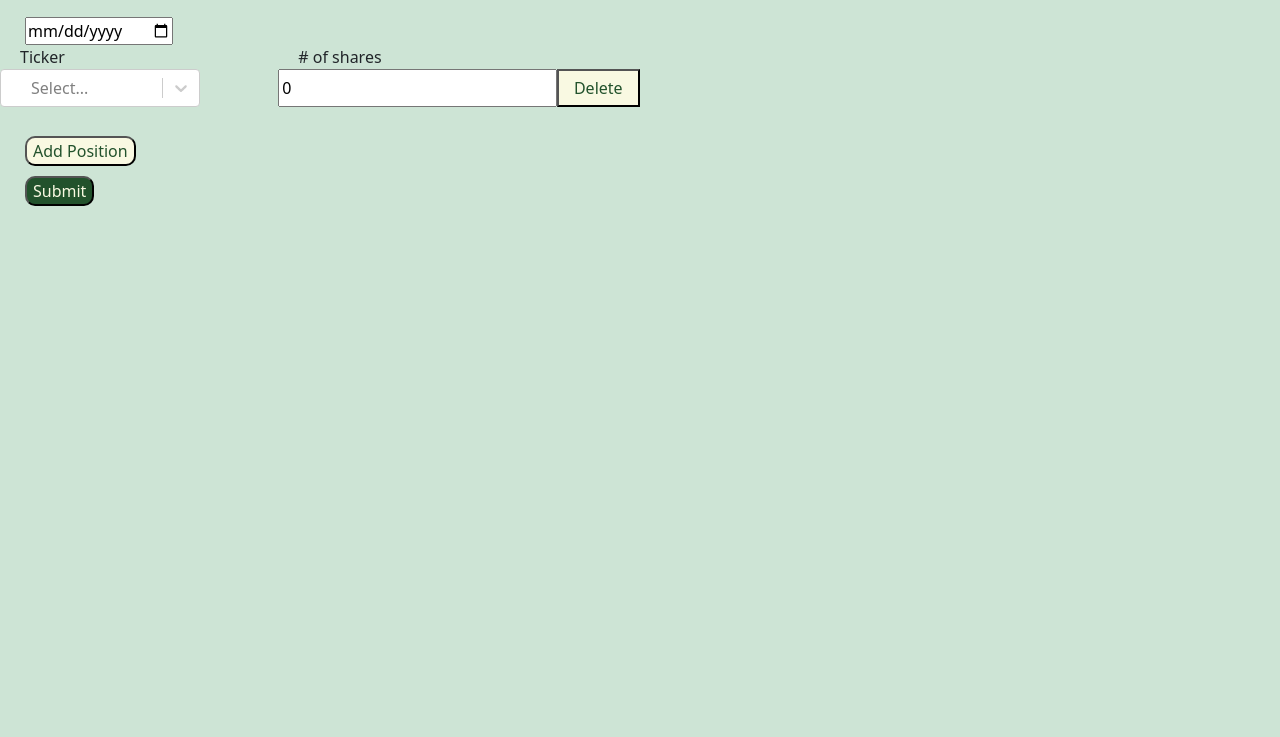
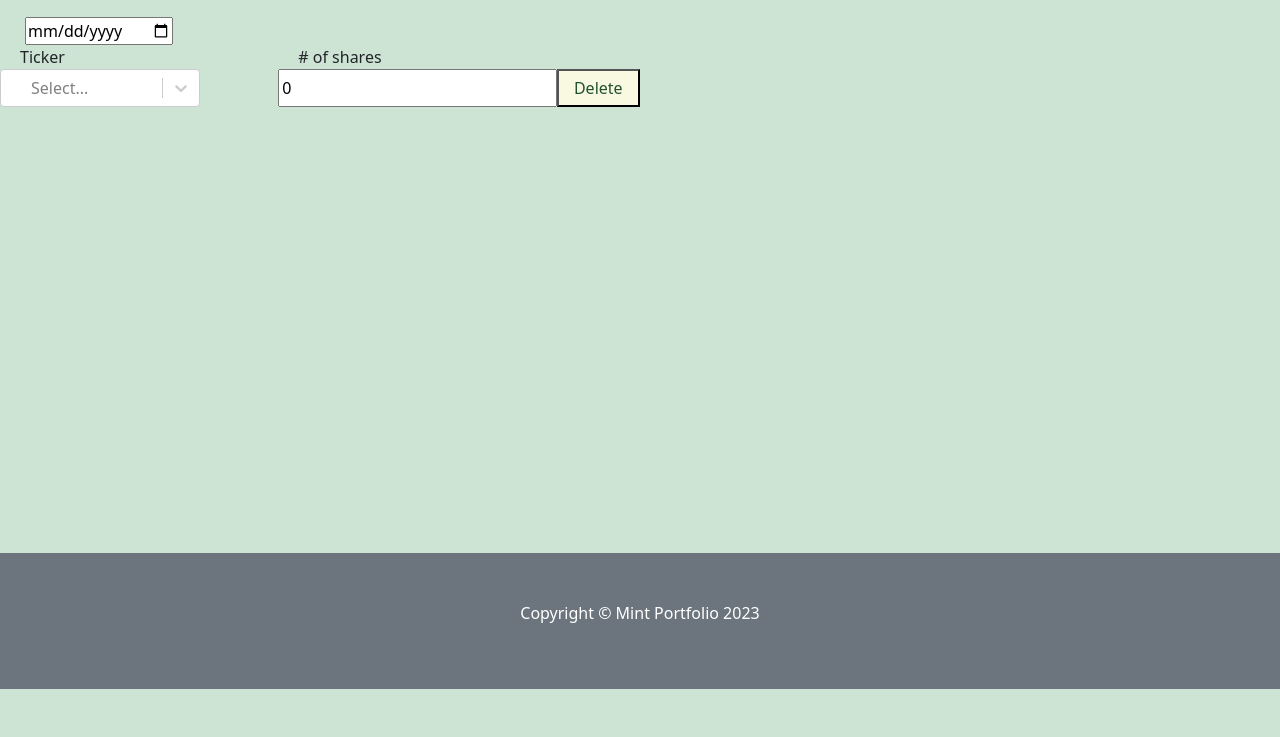
Before and after one commit to emath12/MintPorfolio, a React app in the folder finance_app/: page /select in a window 1280 px wide. Shown: the part 63-800 px from the top of the page. Built offline with nearby package versions, Linux system fonts and the light colour scheme.

Commit message:
Fixed footer & main style in /select

```diff
--- a/finance_app/src/components/user/StockGrid.css
+++ b/finance_app/src/components/user/StockGrid.css
@@ -3,6 +3,28 @@ body,
 #root {
   height: 100%;
   margin: 0;
+}
+
+.SelectPage {
+    background-color: #CDE4D5;
+    width: "100%";
+    height: 100vh;
+    display: flex;
+    flex-direction: column;
+}
+
+.FooterParent {
+    position: relative;
+    width:"100%";
+    right:0px;
+    left:0px;
+    bottom: 0px;
+}
+.Footer {
+    position: absolute;
+    bottom:0px;
+    right:0px;
+    left:0px;
 }
 
 .Stocks {
--- a/finance_app/src/components/user/StockGrid.js
+++ b/finance_app/src/components/user/StockGrid.js
@@ -93,6 +93,7 @@ function StockRow(props) {
 
   return (
     <>
+      <div className="SelectPage">
         <div className="StockRow" key={id}>
             <TickerSelectButton />
 
@@ -113,6 +114,7 @@ function StockRow(props) {
                 Delete
             </button>
 
+        </div>
       </div>
     </>
   );
@@ -190,6 +192,7 @@ function StockGrid() {
 
     return (
         <>
+        <div className="SelectPage">
             <div className="page">
               <Header />
               <input
@@ -217,7 +220,10 @@ function StockGrid() {
               </div>
               <button className="toggleSubmit" type="submit" onClick={handleSubmit}>Submit</button>
             </div>
-            <Footer />
+            <div className="Footer Parent">
+              <Footer class="Footer"></Footer>
+            </div>
+        </div>
         </>
     )
 
```
Lines whose indentation alone changed are shown as unchanged.
